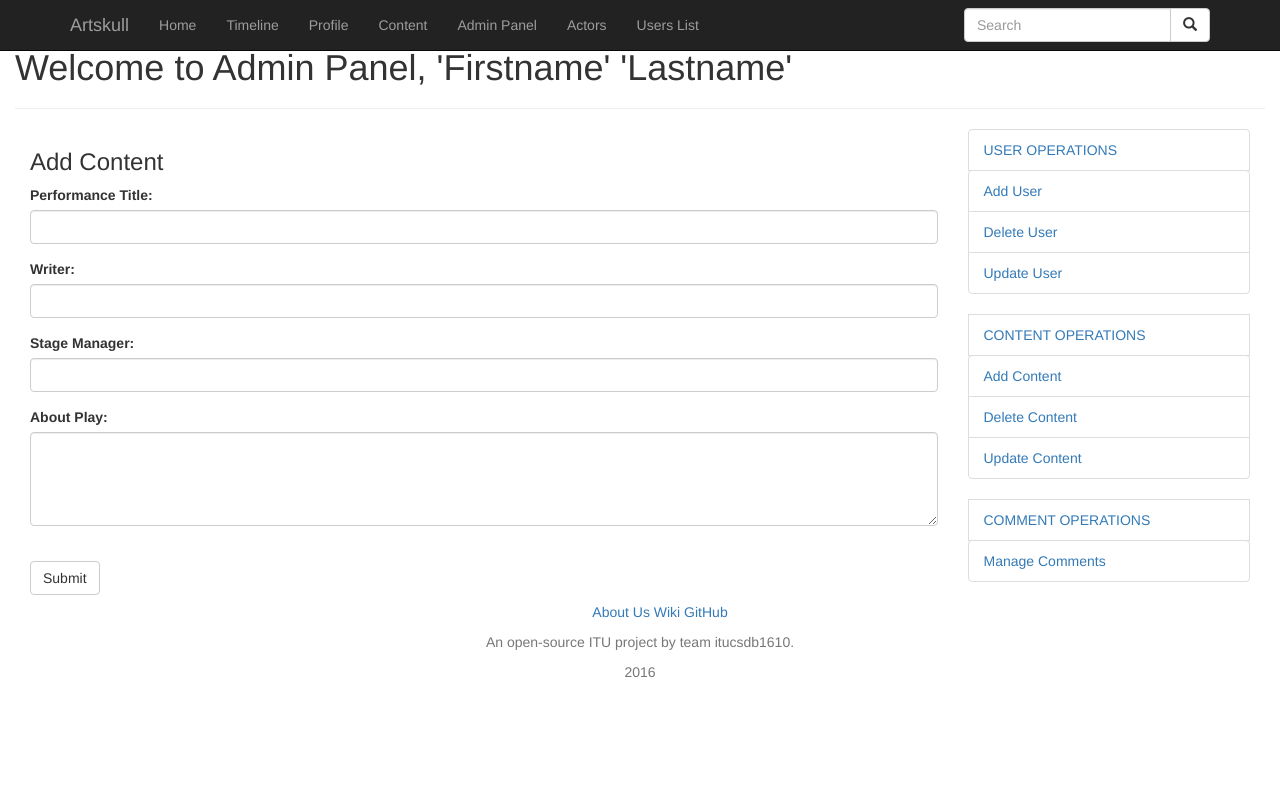
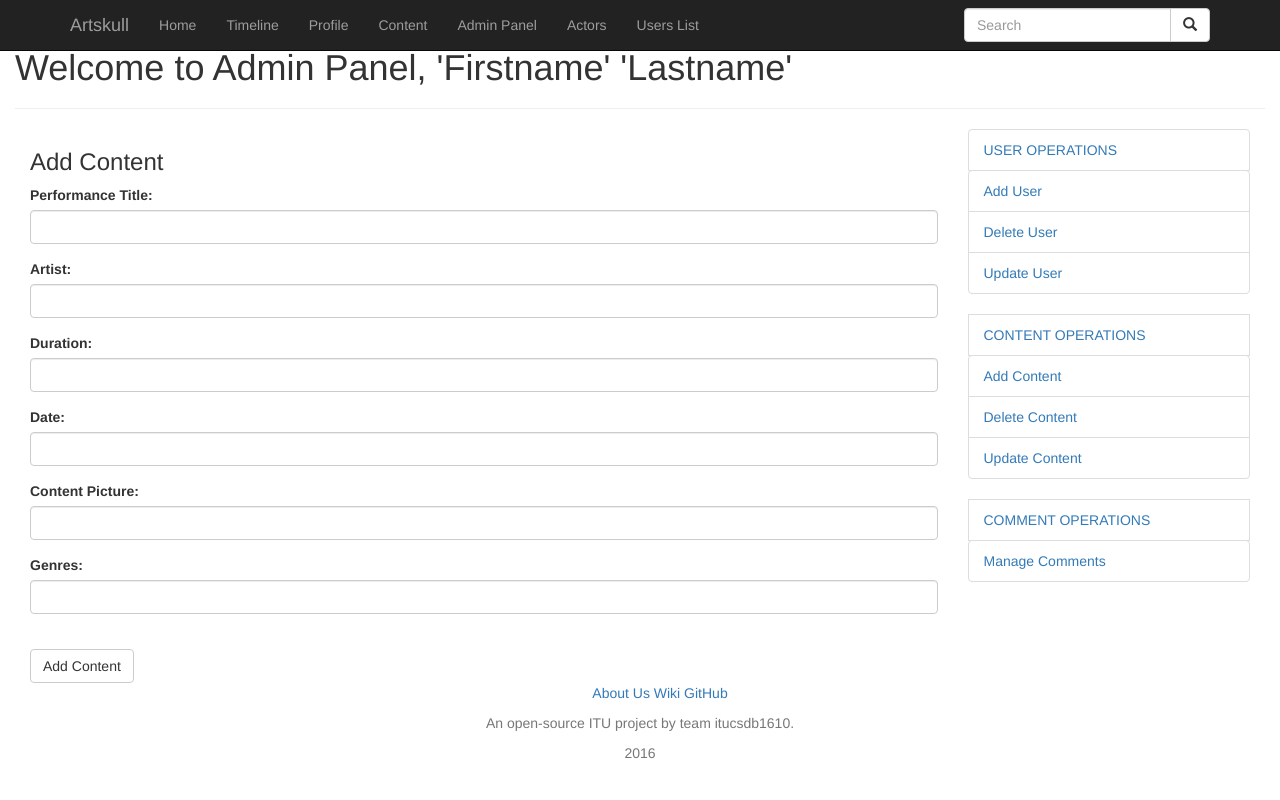
Before and after one commit to itucsdb1610/artskull, a Flask app: page /admin in a window 1280 px wide. Run offline with Flask 2, Linux system fonts and the light colour scheme; some libraries are stand-ins or nearby versions.

Commit message:
"contentadmin.html" redesigned to adding content to "CONTENT" table

```diff
--- a/templates/contentadmin.html
+++ b/templates/contentadmin.html
@@ -7,26 +7,34 @@
 <h1> Welcome to Admin Panel, 'Firstname' 'Lastname'</h1>
 <hr/>
 			<div class="left col-sm-9">
-				<h3>Add Content</h3>
-				<form id="addcontent" action="#addcontent" method="post">
+			<h3>Add Content</h3>
+				<form id="addcontent" action="{{ url_for('admin') }}" method="post">
 					<div class="form-group">
-						<label for="title">Performance Title:</label><br/>
-						<input type="text" class="form-control" id="title">
+						<label for="inputTitle">Performance Title:</label><br/>
+						<input type="text" class="form-control" name="inputTitle" id="inputTitle">
 					</div>
 					<div class="form-group">
-						<label for="writer">Writer:</label><br/>
-						<input type="text" class="form-control" id="writer">
+						<label for="inputArtist">Artist:</label><br/>
+						<input type="text" class="form-control" name="inputArtist" id="inputArtist">
 					</div>
 					<div class="form-group">
-						<label for="manager">Stage Manager:</label><br/>
-						<input type="text" class="form-control" id="manager">
+						<label for="inputDuration">Duration:</label><br/>
+						<input type="text" class="form-control" name="inputDuration" id="inputDuration">
 					</div>
 					<div class="form-group">
-						<label for="aboutplay">About Play:</label><br/>
+						<label for="inputDate">Date:</label><br/>
+						<input type="text" class="form-control" name="inputDate" id="inputDate">
+					</div>
+					<div class="form-group">
+						<label for="inputCp">Content Picture:</label><br/>
+						<input type="text" class="form-control" name="inputCp" id="inputCp">
+					</div>
+					<div class="form-group">
+						<label for="inputGenres">Genres:</label><br/>
+						<input type="text" class="form-control" name="inputGenres" id="inputGenres">
+					</div>
 
-						<textarea rows="4" cols="50" class="form-control" id="about"></textarea>
-					</div>
-				<br/><button type="submit" class="btn btn-default">Submit</button>
+				<br/><button type="submit" class="btn btn-default">Add Content</button>
 				</form>
 			</div>
 			<div class="right col-sm-3">
```
